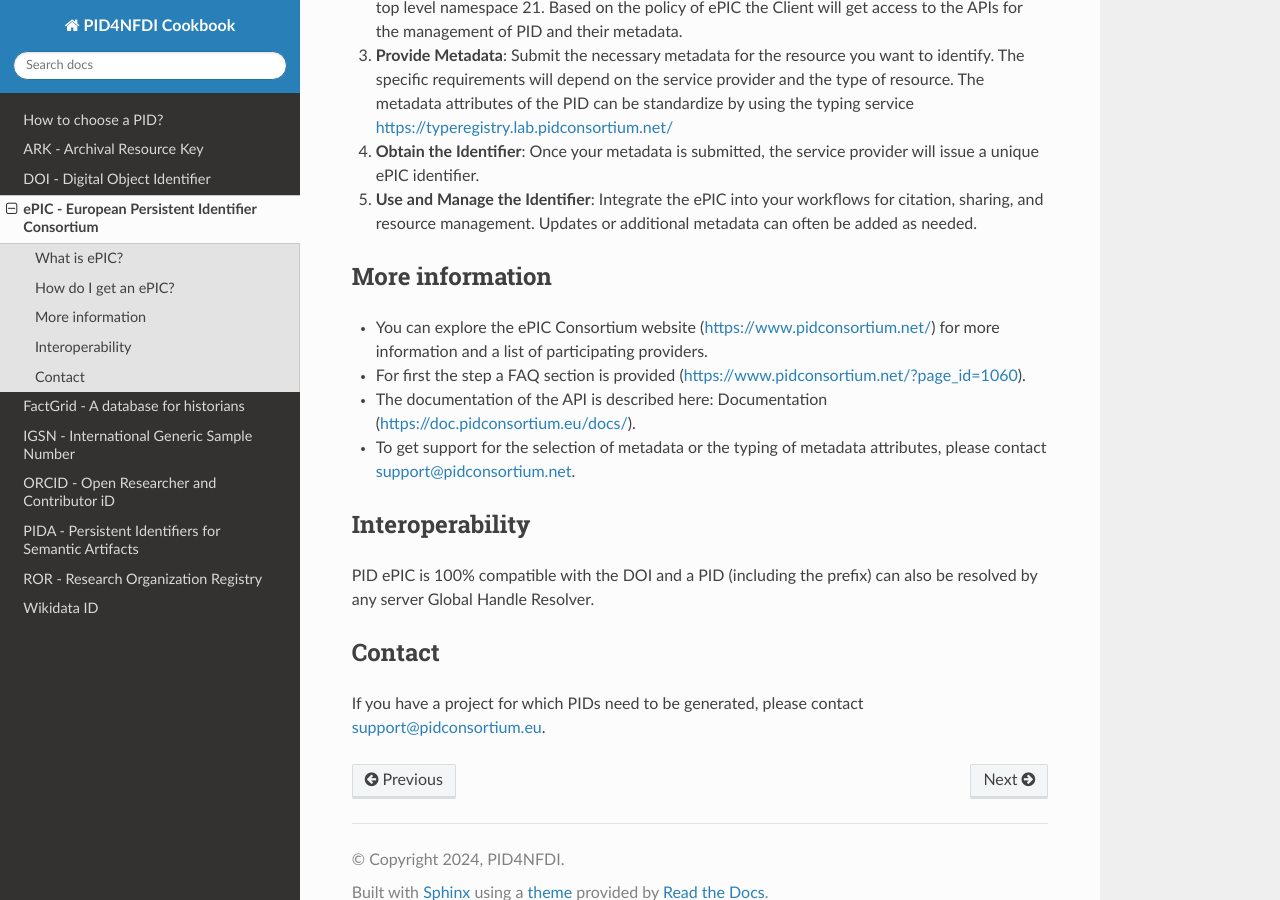
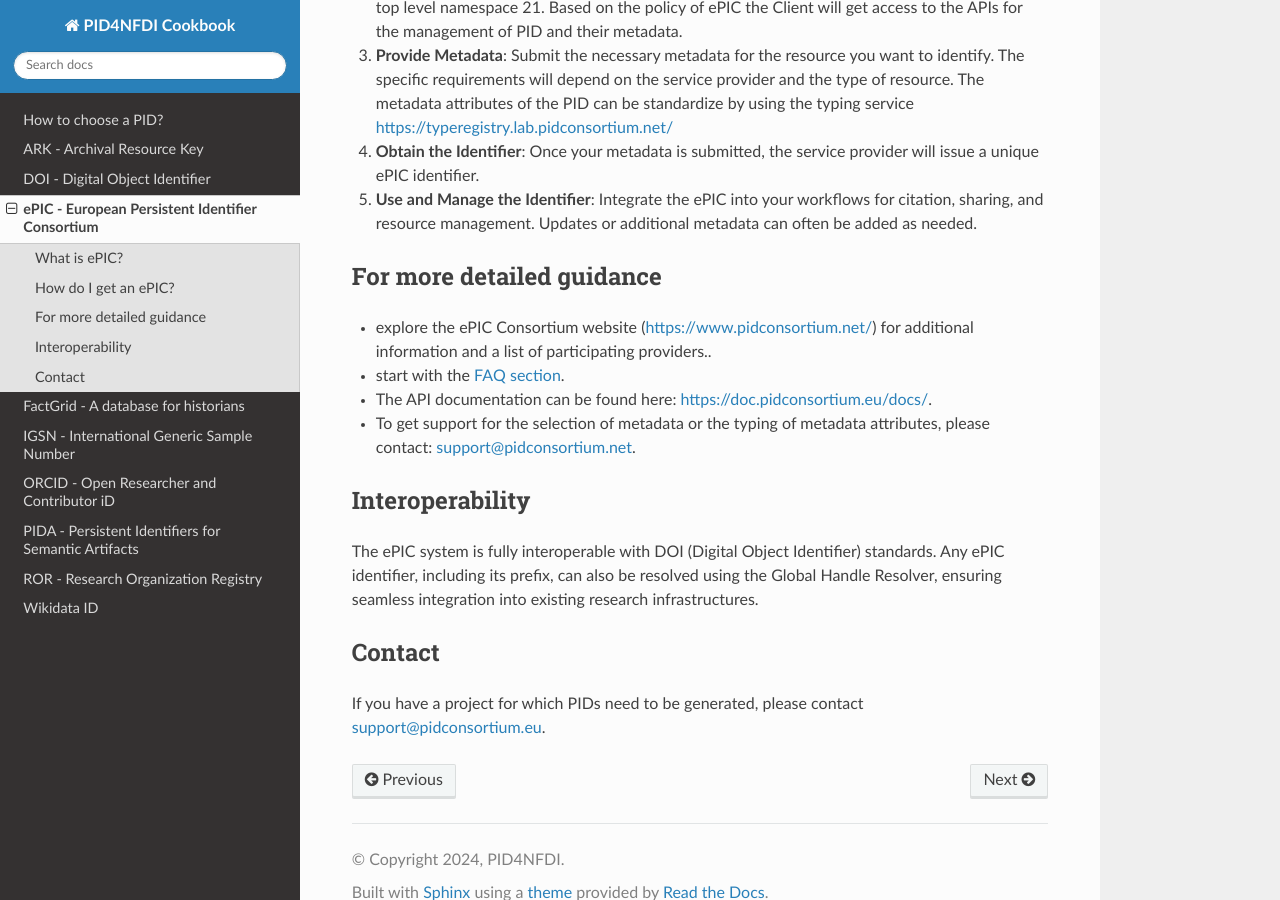
Before and after one commit to stephw-tib/pid4nfdi-training, a Sphinx documentation site: the page built from docs/source/epic.rst, in a window 1280 px wide and 900 px high, scrolled down 636 px. Built offline with Sphinx 7.4.7 and the Read the Docs theme 3.1.0, drawn with Linux system fonts in a browser that asks for light colours; pages that are not in the unit, such as notebooks, are missing from menus.

Commit message:
Update epic.rst
diverse updates also of content. More streamlined now

Signed-off-by: kahlertt <166626523+kahlertt@users.noreply.github.com>

```diff
--- a/docs/source/epic.rst
+++ b/docs/source/epic.rst
@@ -21,21 +21,21 @@ To obtain an ePIC identifier, you need to work with a registered ePIC service pr
 
 5. **Use and Manage the Identifier**: Integrate the ePIC into your workflows for citation, sharing, and resource management. Updates or additional metadata can often be added as needed.
 
-More information
+For more detailed guidance
 ---------------
 
-* You can explore the ePIC Consortium website (https://www.pidconsortium.net/) for more information and a list of participating providers.
+* explore the ePIC Consortium website (https://www.pidconsortium.net/) for additional information and a list of participating providers..
 
-* For first the step a FAQ section is provided (https://www.pidconsortium.net/?page_id=1060).
+* start with the `FAQ section <https://www.pidconsortium.net/?page_id=1060>`_.
 
-* The documentation of the API is described here: Documentation (https://doc.pidconsortium.eu/docs/).
+* The API documentation can be found here: https://doc.pidconsortium.eu/docs/.
 
-* To get support for the selection of metadata or the typing of metadata attributes, please contact support@pidconsortium.net.
+* To get support for the selection of metadata or the typing of metadata attributes, please contact: support@pidconsortium.net.
 
 Interoperability
 ----------------
 
-PID ePIC is 100% compatible with the DOI and a PID (including the prefix) can also be resolved by any server Global Handle Resolver.
+The ePIC system is fully interoperable with DOI (Digital Object Identifier) standards. Any ePIC identifier, including its prefix, can also be resolved using the Global Handle Resolver, ensuring seamless integration into existing research infrastructures.
 
 Contact
 -------
```
